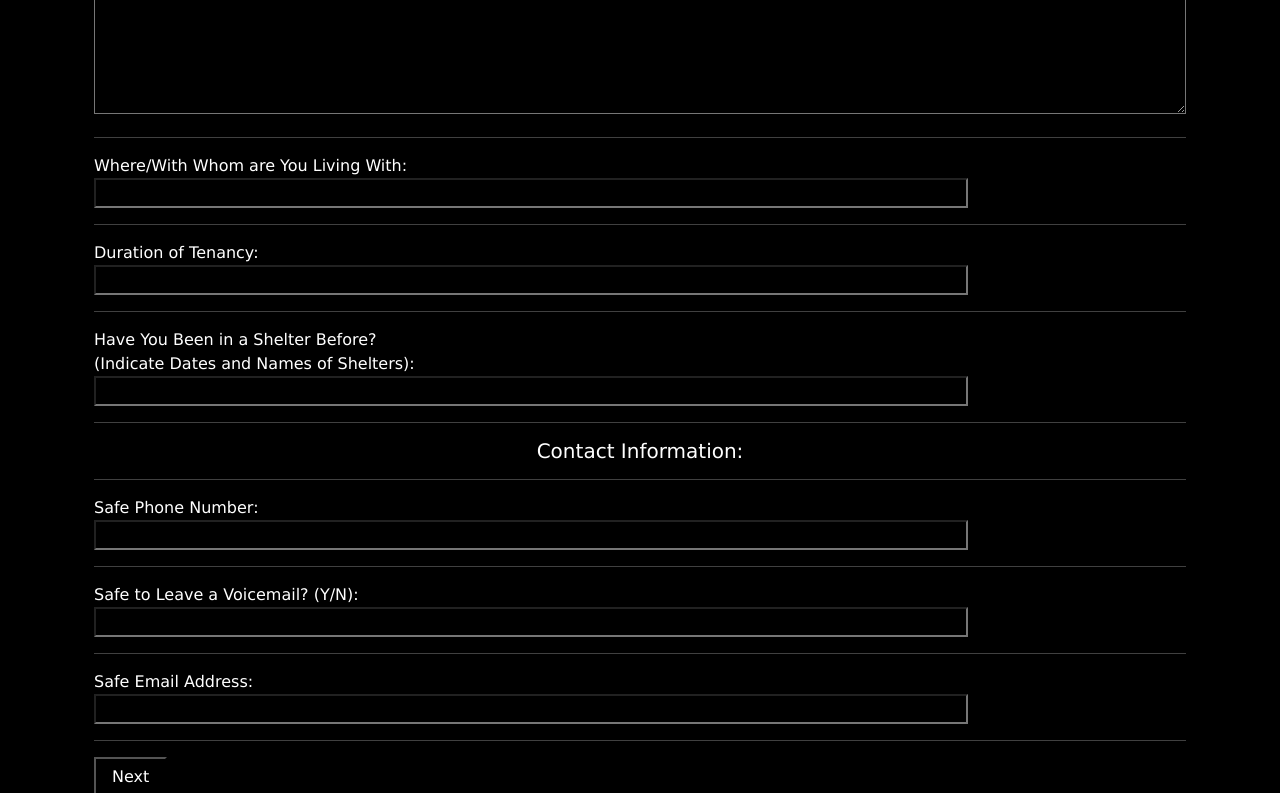
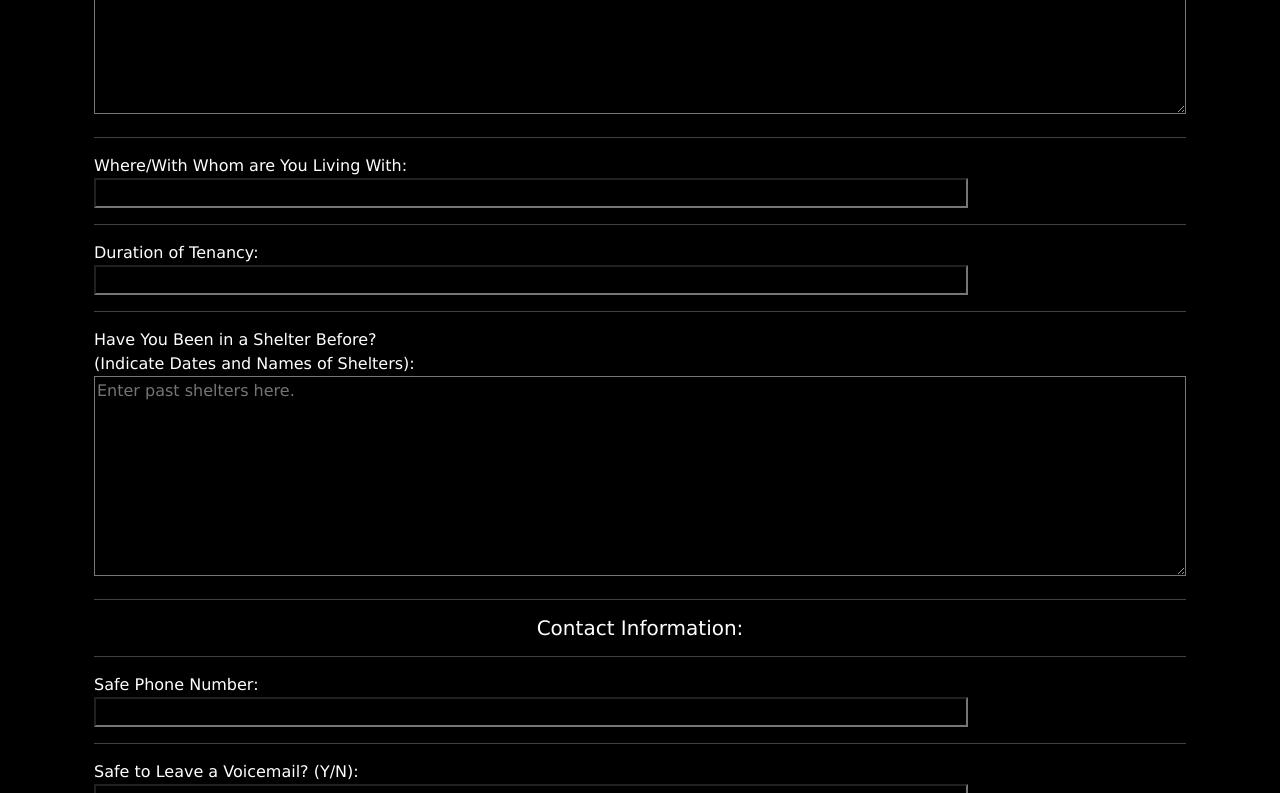
Before and after one commit to buhaymalaya/trial_react_capstone, a React (Vite) app: page /intakepage in a window 1280 px wide. Shown: the part 1771-2564 px from the top of the page. Built offline with nearby package versions, Linux system fonts and the light colour scheme.

Commit message:
expanded some intake fields

```diff
--- a/src/components/forms/IntakeForm.jsx
+++ b/src/components/forms/IntakeForm.jsx
@@ -154,13 +154,13 @@ const IntakeForm = () => {
                         <label htmlFor="middleName">Middle Name:</label>
                         <br />
 
-                        <input type="text" id="middleName" name="middleName" required /> <hr />
+                        <input type="text" id="middleName" name="middleName" /> <hr />
 
                         <label htmlFor="lastName">Last Name:</label> <br />
                         <input type="text" id="lastName" name="lastName" required /> <hr />
 
                         <label htmlFor="alias">Aliases/Former Names:</label><br />
-                        <input type="text" id="alias" name="alias" required /> <hr />
+                        <input type="text" id="alias" name="alias" /> <hr />
 
                         <label htmlFor="genderIdentity">Gender Identity:</label><br />
                         <input type="text" id="genderIdentity" name="genderIdentity" required /> <hr />
@@ -184,14 +184,14 @@ const IntakeForm = () => {
                         <input type="date" id="dob" name="dob" required /> <hr />
 
                         <label htmlFor="countryOfOrigin">Country of Origin:</label><br />
-                        <input type="text" id="countryOfOrigin" name="countryOfOrigin" required /> <hr />
+                        <input type="text" id="countryOfOrigin" name="countryOfOrigin" /> <hr />
 
                         <h5 style={{ textAlign: 'center' }}>Residency Information:</h5> <hr />
 
                         <label htmlFor="currentAddress">Current Address (Indicate if Living with POH):</label><br />
                         <input type="text" id="currentAddress" name="currentAddress" required /> <hr />
 
-                        <label htmlFor="residencyduration">For how long (Include # of months/years):</label><br />
+                        <label htmlFor="residencyduration">Duration of Tenancy (Include # of months/years):</label><br />
                         <input type="text" id="residencyduration" name="residencyduration" required /> <hr />
 
                         <h5 style={{ textAlign: 'center' }}>If You are Currently Experiencing Homelessness:</h5> <hr />
@@ -214,7 +214,16 @@ const IntakeForm = () => {
                         <input type="text" id="currentResidencyDuration" name="currentResidencyDuration" required /> <hr />
 
                         <label htmlFor="pastShelter">Have You Been in a Shelter Before? <br /> (Indicate Dates and Names of Shelters):</label>
-                        <br /><input type="text" id="pastShelter" name="pastShelter" required /> <hr />
+                        <br />
+        {/* 8/10 edit  */}
+                        <textarea
+                        id="pastShelter"
+                        name="pastShelter"
+                        rows="2"
+                        cols="50"
+                        placeholder="Enter past shelters here."
+                        required
+                        ></textarea><hr />
 
                         <h5 style={{ textAlign: 'center' }}>Contact Information:</h5> <hr />
 
@@ -247,7 +256,13 @@ const IntakeForm = () => {
                         <input type="text" id="healthInsurance" name="healthInsurance" /> <hr />
 
                         <label htmlFor="pastInjuries">Past Injuries/Dates (by POH):</label><br />
-                        <input type="text" id="pastInjuries" name="pastInjuries" /> <hr />
+                        <textarea
+                        id="pastInjuries"
+                        name="pastInjuries"
+                        rows="2"
+                        cols="50"
+                        placeholder='Enter past injuries here.'
+                        ></textarea><hr />
 
                         <label htmlFor="pcp">Primary Doctor? (Y/N):</label><br />
                         <input type="text" id="pcp" name="pcp" /> <hr />
@@ -255,7 +270,13 @@ const IntakeForm = () => {
                         <h5 style={{ textAlign: 'center' }}>Legal Information: </h5> <hr />
 
                         <label htmlFor="legal">Current Legal Proceedings/Dates:</label><br />
-                        <input type="text" id="legal" name="legal" /> <hr />
+                        <textarea
+                        id="legal"
+                        name="legal"
+                        rows="2"
+                        cols="50"
+                        placeholder='Enter current legal proceedings here.'
+                        ></textarea><hr />
 
                         <label htmlFor="substance">Substance Use/History (if any):</label><br />
                         <input type="text" id="substance" name="substance" /> <hr />
@@ -272,7 +293,13 @@ const IntakeForm = () => {
                         <p>Note: Please ensure all fields are complete and accurate. Type N/A if it does not apply to you.</p> <hr />
 
                         <label htmlFor="childrenNames">Children's Names (separated by commas):</label><br />
-                        <input type="text" id="childrenNames" name="childrenNames" /> <hr />
+                        <textarea
+                        id="childrenNames"
+                        name="childrenNames"
+                        rows="2"
+                        cols="50"
+                        placeholder="Enter children's names here."
+                        ></textarea><hr />
 
                         <label htmlFor="childrenDOB">Children's DOB (separated by commas):</label><br />
                         <input type="text" id="childrenDOB" name="childrenDOB" /> <hr />
```
